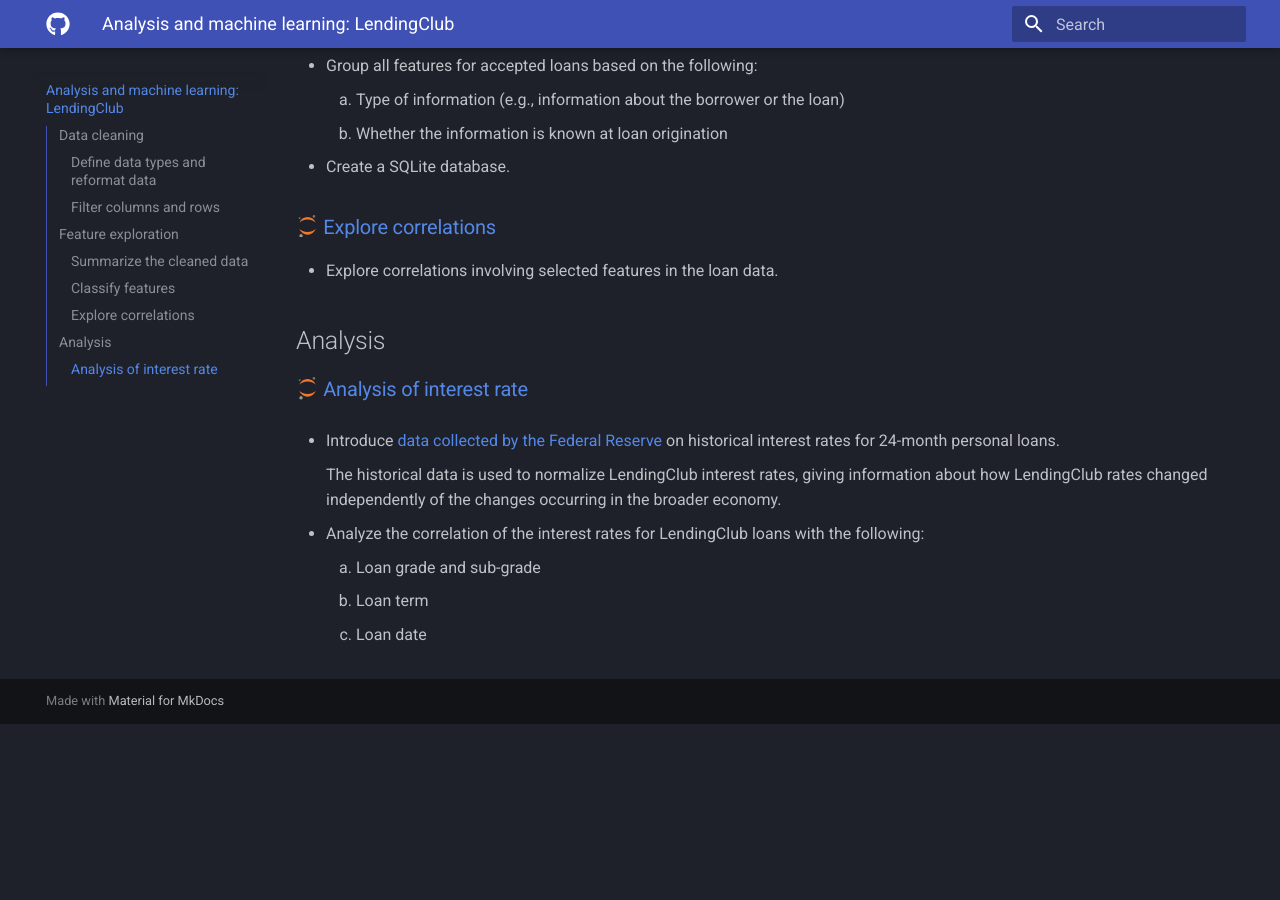
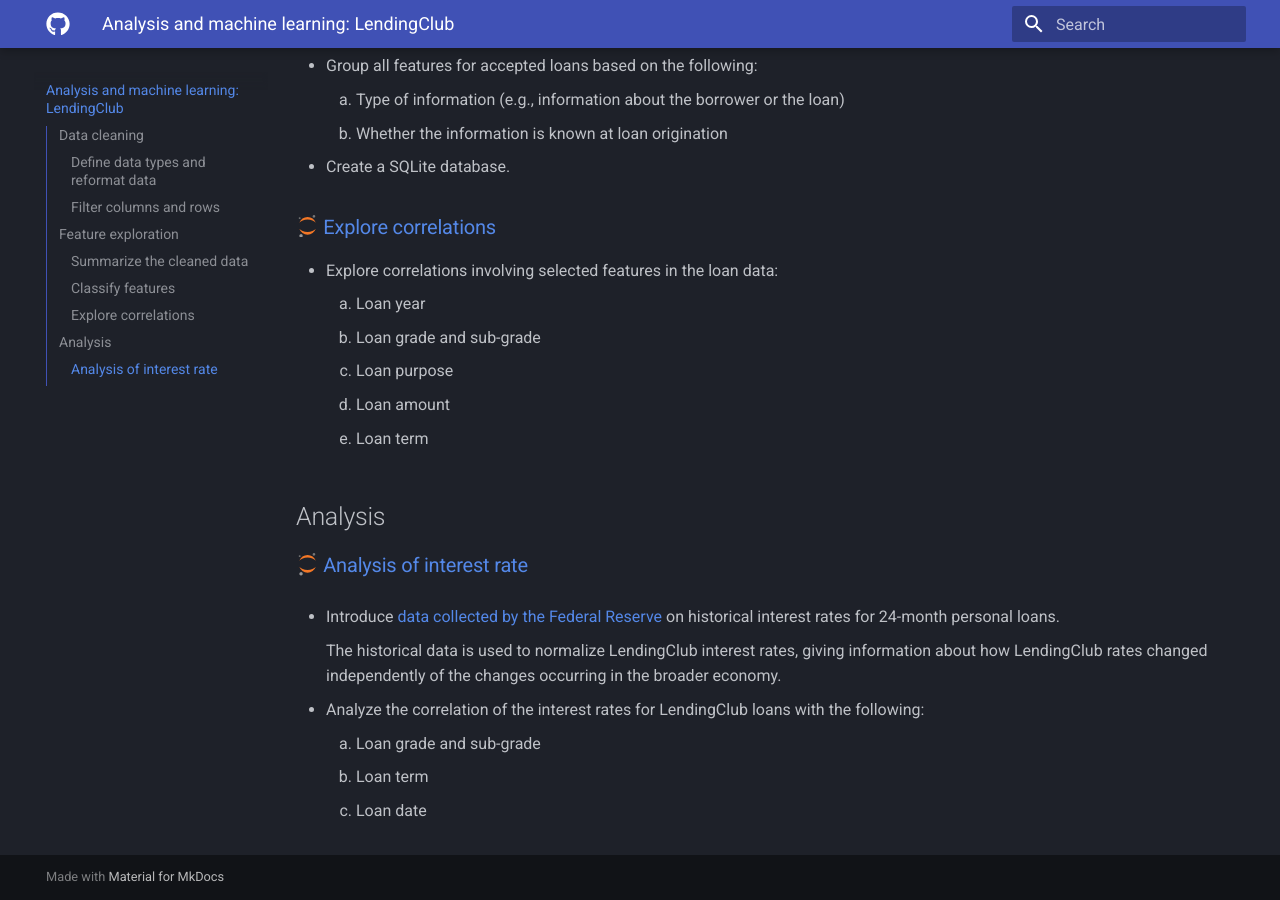
Before and after one commit to MarkCButler/lending-club, an MkDocs documentation site: the page built from pages/index.md, in a window 1280 px wide and 900 px high, scrolled down 1042 px. Built offline with MkDocs 1.6.1 and Material for MkDocs 9.7.7, drawn with Linux system fonts in a browser that asks for light colours; before the commit the page ends 1766 px from its top, so only the background shows below that.

Commit message:
Add analysis of correlations involving loan term

```diff
--- a/pages/index.md
+++ b/pages/index.md
@@ -57,7 +57,12 @@
 
 ### [:jupyter-colored: Explore correlations](converted_notebooks/correlations-01.html)
 
-- Explore correlations involving selected features in the loan data.
+- Explore correlations involving selected features in the loan data:
+    1. Loan year
+    2. Loan grade and sub-grade
+    3. Loan purpose
+    4. Loan amount
+    5. Loan term
 
 ## Analysis
 
```
Also changed, not shown: 1 other file.
